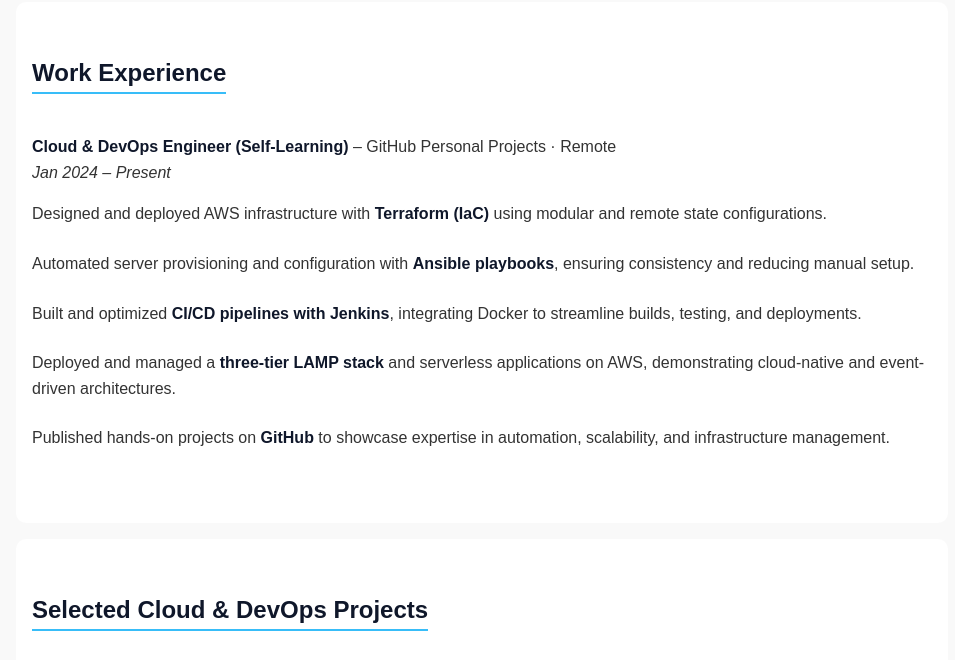
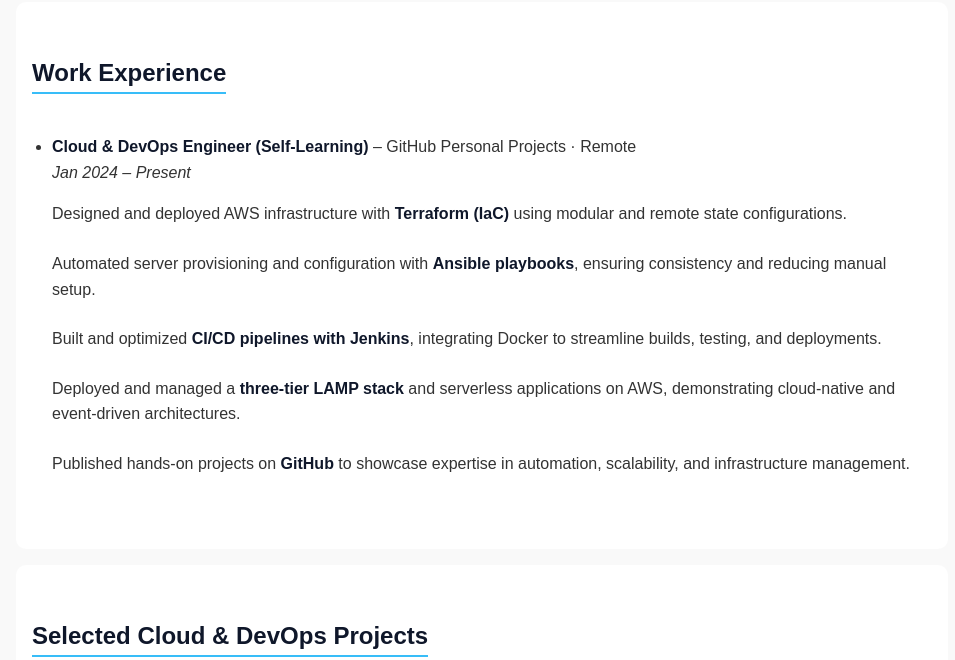
Before and after one commit to Thcosmonaut77/RESUME-SITE, a website: page index.html in a window 1280 px wide. Shown: the part 1820-2480 px from the top of the page, without its empty margins (158-1113 px from the left). Drawn offline with nearby package versions, Linux system fonts and the light colour scheme.

Commit message:
web and pdf touch

```diff
--- a/css/style.css
+++ b/css/style.css
@@ -82,8 +82,8 @@
 
 /* Lists */
 ul {
-  list-style-type: none;
-  padding: 0;
+  list-style-type: disc;
+  padding-left: 20px;
 }
 ul li {
   margin: 0.5rem 0;
@@ -116,7 +116,10 @@
   font-size: 1.2em;
   color: #ff9900; /* AWS orange default accent */
 }
-
+.skills, .badge-group ul, section ul li ul {
+  list-style-type: none;
+  padding-left: 0;
+}
 /* Project List */
 section ul li strong {
   color: #0f172a;
```
